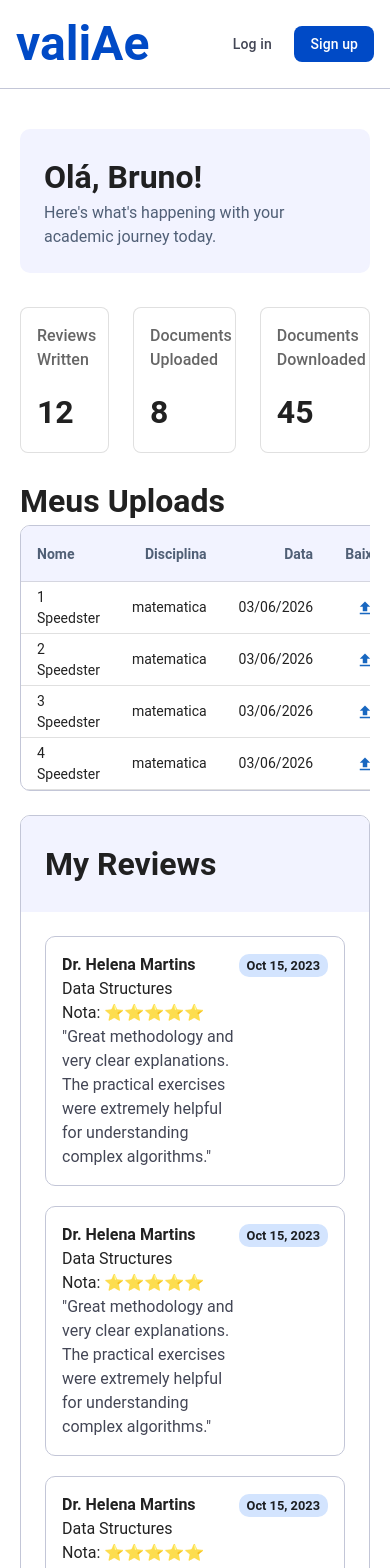
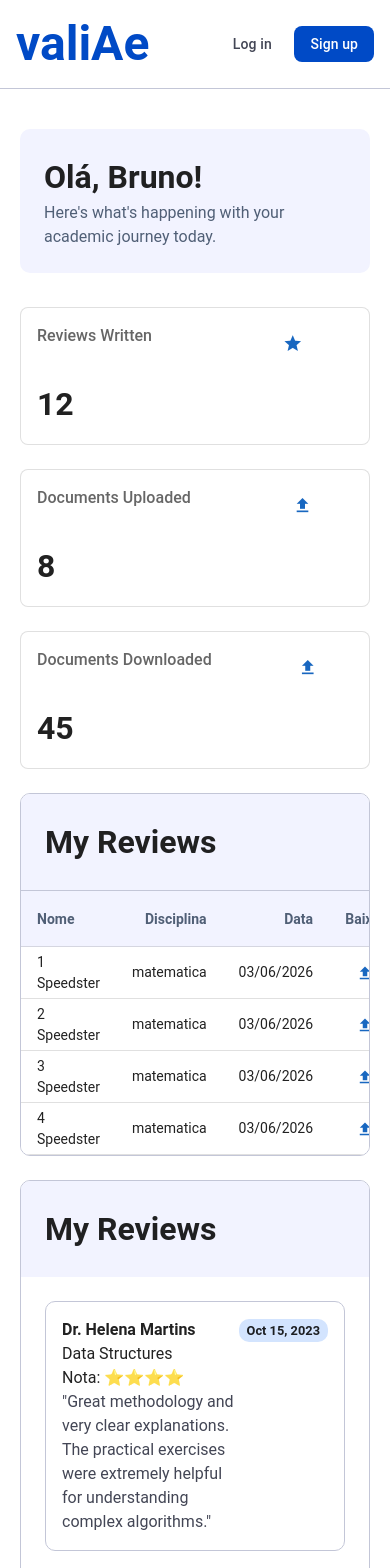
Before and after one commit to profBruno-UFC-Qx/QXD0279-furia, a Vue app in the folder frontend/: page /student/home in a window 390 px wide. Shown: the top 1568 px of the page. Built offline with nearby package versions, Linux system fonts and the light colour scheme; a small style sheet from the web is missing.

Commit message:
feat(StudentHome): adicionando responsividade e retoques finais

```diff
--- a/frontend/src/components/Cards/ReviewsCard.vue
+++ b/frontend/src/components/Cards/ReviewsCard.vue
@@ -1,18 +1,24 @@
-<script setup lang="ts"></script>
+<script setup lang="ts">
+defineProps<{
+  teacherName: string;
+  dicipline: string;
+  rating: number;
+  comment: string;
+  date: string;
+}>();
+</script>
 
 <template>
   <v-card class="card" rounded="10">
     <div class="info">
-      <h1>Dr. Helena Martins</h1>
-      <span>Data Structures</span>
-      <span>Nota: ⭐⭐⭐⭐⭐</span>
-      <p>
-        "Great methodology and very clear explanations. The practical exercises
-        were extremely helpful for understanding complex algorithms."
-      </p>
+      <h1>{{ teacherName }}</h1>
+      <span>{{ dicipline }}</span>
+      <span>Nota: {{ "⭐".repeat(rating) }}</span>
+      <p>"{{ comment }}"</p>
     </div>
+
     <div class="extraInfo">
-      <span>Oct 15, 2023</span>
+      <span>{{ date }}</span>
     </div>
   </v-card>
 </template>
--- a/frontend/src/components/Table/TableDocs.vue
+++ b/frontend/src/components/Table/TableDocs.vue
@@ -22,37 +22,13 @@ const headers = [
     sortable: false,
   },
 ] as any;
-
-const boats = [
-  {
-    nome: "1 Speedster",
-    disciplina: "matematica",
-    data: "03/06/2026",
-  },
-  {
-    nome: "2 Speedster",
-    disciplina: "matematica",
-    data: "03/06/2026",
-  },
-  {
-    nome: "3 Speedster",
-    disciplina: "matematica",
-    data: "03/06/2026",
-  },
-  {
-    nome: "4 Speedster",
-    disciplina: "matematica",
-    data: "03/06/2026",
-  },
-];
 </script>
 
 <template>
   <div class="tableComponente">
-    <h1>Meus Uploads</h1>
     <v-data-table-virtual
       :headers="headers"
-      :items="boats"
+      :items="documents"
       item-value="name"
       fixed-header
       class="tabela"
@@ -79,8 +55,7 @@ const boats = [
 }
 
 .tabela :deep(table) {
-  border: 1px solid #c3c6d7;
-  border-radius: 10px;
+  border-top: 1px solid #c3c6d7;
   overflow: hidden;
 }
 </style>
--- a/frontend/src/pages/Student/Home.vue
+++ /dev/null
@@ -1,76 +0,0 @@
-<script setup lang="ts">
-import { ref } from "vue";
-import Header from "@/components/Header/Header.vue";
-import StatsCard from "@/components/Cards/StatsCard.vue";
-import TableDocs from "@/components/Table/TableDocs.vue";
-import ReviewsCard from "@/components/Cards/ReviewsCard.vue";
-</script>
-
-<template>
-  <div class="home container">
-    <Header
-      title="Olá, Bruno!"
-      description="Here's what's happening with your academic journey today."
-    />
-    <div class="stats">
-      <StatsCard title="Reviews Written" value="12" icon="mdi-star" />
-      <StatsCard title="Documents Uploaded" value="8" icon="mdi-upload" />
-      <StatsCard title="Documents Downloaded" value="45" icon="mdi-upload" />
-    </div>
-
-    <div class="tableDocs">
-      <TableDocs :documents="[]" />
-    </div>
-
-    <div class="tableReview">
-      <div class="header">
-        <h1>My Reviews</h1>
-      </div>
-      <div class="reviews">
-        <ReviewsCard />
-        <ReviewsCard />
-        <ReviewsCard />
-        <ReviewsCard />
-      </div>
-    </div>
-  </div>
-</template>
-
-<style lang="css" scoped>
-.tableReview {
-  border-radius: 10px;
-  overflow: hidden;
-  border: 1px solid #c3c6d7;
-}
-
-.header {
-  padding: 24px;
-  background-color: #f2f3ff;
-}
-
-.reviews {
-  padding: 24px;
-  display: flex;
-  flex-direction: column;
-  gap: 20px;
-}
-
-.tableDocs {
-  display: block;
-}
-
-.home {
-  display: flex;
-  flex-direction: column;
-  gap: 24px;
-}
-
-.stats {
-  display: flex;
-  gap: 24px;
-}
-
-.stats > * {
-  flex-grow: 1;
-}
-</style>
--- /dev/null
+++ b/frontend/src/pages/Student/StudentHome.vue
@@ -0,0 +1,118 @@
+<script setup lang="ts">
+import { ref } from "vue";
+import Header from "@/components/Header/Header.vue";
+import StatsCard from "@/components/Cards/StatsCard.vue";
+import TableDocs from "@/components/Table/TableDocs.vue";
+import ReviewsCard from "@/components/Cards/ReviewsCard.vue";
+
+const boats = [
+  {
+    nome: "1 Speedster",
+    disciplina: "matematica",
+    data: "03/06/2026",
+  },
+  {
+    nome: "2 Speedster",
+    disciplina: "matematica",
+    data: "03/06/2026",
+  },
+  {
+    nome: "3 Speedster",
+    disciplina: "matematica",
+    data: "03/06/2026",
+  },
+  {
+    nome: "4 Speedster",
+    disciplina: "matematica",
+    data: "03/06/2026",
+  },
+];
+</script>
+
+<template>
+  <div class="home container">
+    <Header
+      title="Olá, Bruno!"
+      description="Here's what's happening with your academic journey today."
+    />
+    <div class="stats">
+      <StatsCard title="Reviews Written" value="12" icon="mdi-star" />
+      <StatsCard title="Documents Uploaded" value="8" icon="mdi-upload" />
+      <StatsCard title="Documents Downloaded" value="45" icon="mdi-upload" />
+    </div>
+
+    <div class="ornament">
+      <div class="header">
+        <h1>My Reviews</h1>
+      </div>
+      <div>
+        <TableDocs :documents="boats" />
+      </div>
+    </div>
+
+    <div class="ornament">
+      <div class="header">
+        <h1>My Reviews</h1>
+      </div>
+      <div class="reviews">
+        <ReviewsCard
+          teacher-name="Dr. Helena Martins"
+          dicipline="Data Structures"
+          :rating="4"
+          comment="Great methodology and very clear explanations. The practical exercises were extremely helpful for understanding complex
+algorithms."
+          date="Oct 15, 2023"
+        />
+        <ReviewsCard
+          teacher-name="Dr. Helena Martins"
+          dicipline="Data Structures"
+          :rating="4"
+          comment="Great methodology and very clear explanations. The practical exercises were extremely helpful for understanding complex
+algorithms."
+          date="Oct 15, 2023"
+        />
+      </div>
+    </div>
+  </div>
+</template>
+
+<style lang="css" scoped>
+.ornament {
+  border-radius: 10px;
+  overflow: hidden;
+  border: 1px solid #c3c6d7;
+}
+
+.header {
+  padding: 24px;
+  background-color: #f2f3ff;
+}
+
+.reviews {
+  padding: 24px;
+  display: flex;
+  flex-direction: column;
+  gap: 20px;
+}
+
+.home {
+  display: flex;
+  flex-direction: column;
+  gap: 24px;
+}
+
+.stats {
+  display: flex;
+  gap: 24px;
+}
+
+.stats * {
+  flex-grow: 1;
+}
+
+@media screen and (max-width: 630px) {
+  .stats {
+    flex-direction: column;
+  }
+}
+</style>
--- a/frontend/src/router/index.ts
+++ b/frontend/src/router/index.ts
@@ -11,7 +11,9 @@ import AuthLayout from "@/layout/AuthLayout.vue";
 import Login from "@/pages/Auth/Login.vue";
 import Register from "@/pages/Auth/Register.vue";
 import HeroPage from "@/pages/HeroPage.vue";
-import Home from "@/pages/Student/Home.vue";
+
+// Student pages
+import StudentHome from "@/pages/Student/StudentHome.vue";
 
 const router = createRouter({
   history: createWebHistory(import.meta.env.BASE_URL),
@@ -33,7 +35,7 @@ const router = createRouter({
       children: [
         {
           path: "home",
-          component: Home,
+          component: StudentHome,
           name: "studentHome",
         },
       ],
```
Also changed, not shown: frontend/src/pages/Student/Documents.vue (deleted), frontend/src/pages/Student/Professors.vue (deleted), frontend/src/pages/Student/StudentDocuments.vue (added), frontend/src/pages/Student/StudentProfessors.vue (added).
